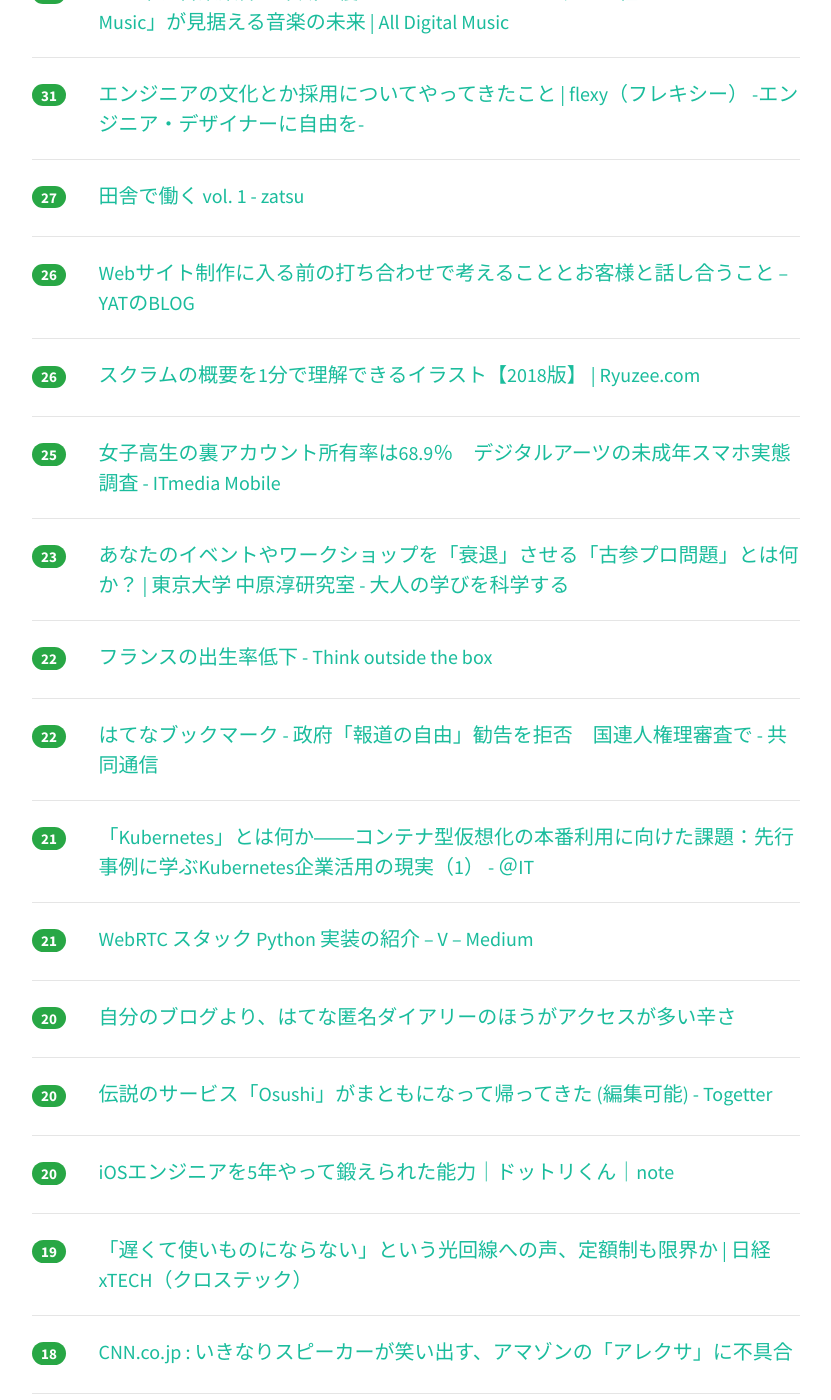
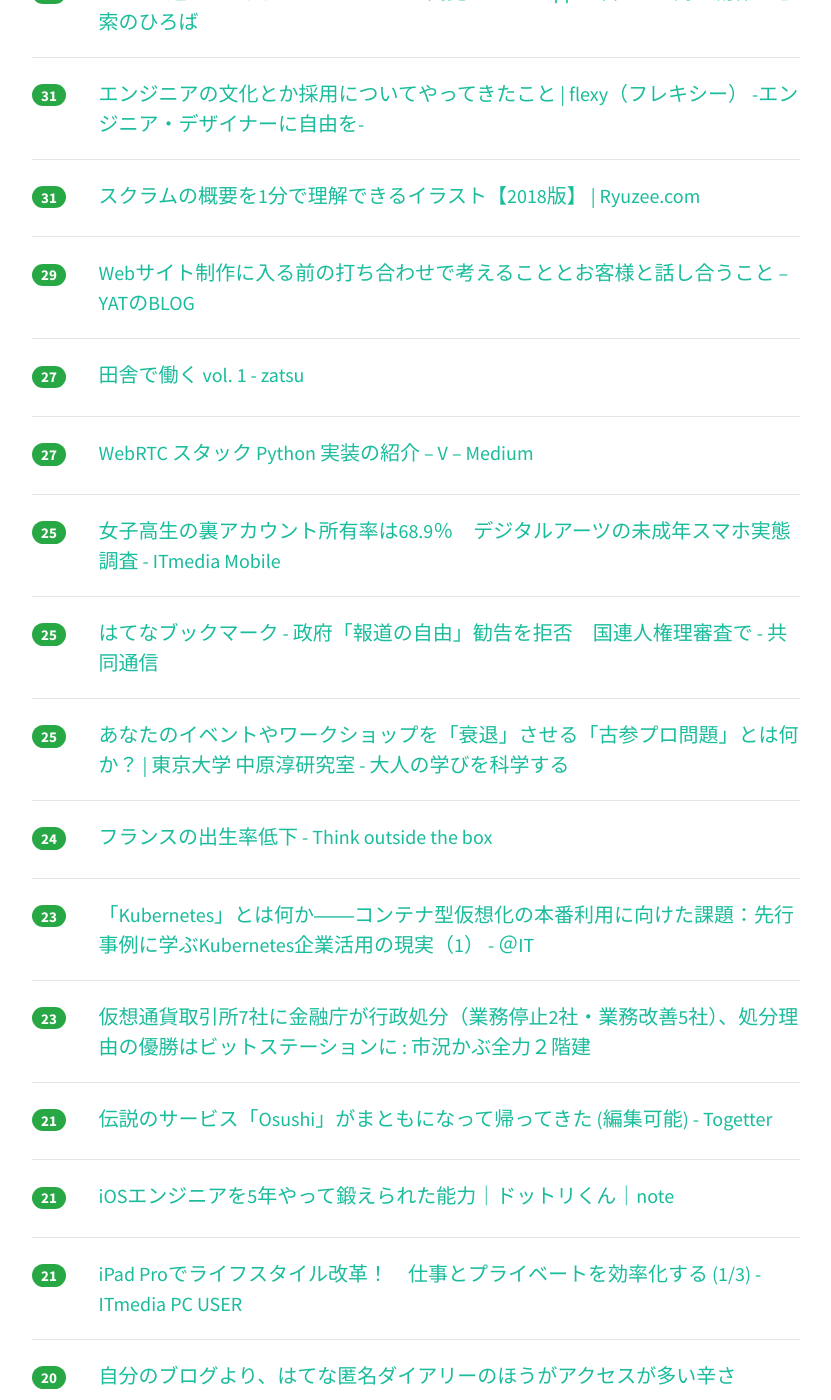
Before and after one commit to yatta47/hatena-matome-site, a Jekyll site: the page built from _posts/2018-03-08-hatena.md, in a window 1280 px wide and 1400 px high, scrolled down 1934 px. Shown: the whole window, without its empty margins (224-1055 px from the left). Built offline with Jekyll 4.4.1, drawn with Linux system fonts in a browser that asks for light colours; nearby versions of some CDN libraries; some of the changed text lies outside the part shown.

Commit message:
Updated 2018-03-08

```diff
--- a/_posts/2018-03-08-hatena.md
+++ b/_posts/2018-03-08-hatena.md
@@ -1,99 +1,99 @@
 ---
 layout: post
 title:  "2018-03-08 はてぶIT"
-date:   2018-03-08 14:03:27
+date:   2018-03-08 15:03:18
 tags: [it-hotentry]
 ---
-53 件のデータあり
+58 件のデータあり
 
 <hr><div class="row">
-<div class="col-1"><span class="badge badge-pill badge-success h2">602</span></div>
+<div class="col-1"><span class="badge badge-pill badge-success h2">623</span></div>
 <div class="col-11"><a href='http://takagi-hiromitsu.jp/diary/20180307.html' target='_blank'>高木浩光＠自宅の日記 - 個人情報保護委員会ゥァア゛ーッ ドガシャア</a></div>
 </div>
 <hr>
 <div class="row">
-<div class="col-1"><span class="badge badge-pill badge-success h2">386</span></div>
+<div class="col-1"><span class="badge badge-pill badge-success h2">429</span></div>
 <div class="col-11"><a href='https://togetter.com/li/1206162' target='_blank'>外注をしすぎた結果、他社に自社の仕様を教えてもらうというカオスな状況に多くの声が寄せられる「過度なアウトソーシングは非効率」 - Togetter</a></div>
 </div>
 <hr>
 <div class="row">
-<div class="col-1"><span class="badge badge-pill badge-success h2">216</span></div>
+<div class="col-1"><span class="badge badge-pill badge-success h2">291</span></div>
 <div class="col-11"><a href='http://japanese.engadget.com/2018/03/07/echo/' target='_blank'>アマゾンEchoスピーカーが唐突に笑い出す不具合発生。各地で怯えるユーザー続出 - Engadget 日本版</a></div>
 </div>
 <hr>
 <div class="row">
-<div class="col-1"><span class="badge badge-pill badge-success h2">209</span></div>
+<div class="col-1"><span class="badge badge-pill badge-success h2">216</span></div>
 <div class="col-11"><a href='http://www.yutorism.jp/entry/Hatebu' target='_blank'>【総集編】はてなブックマークの使い方 - ゆとりずむ</a></div>
 </div>
 <hr>
 <div class="row">
-<div class="col-1"><span class="badge badge-pill badge-success h2">189</span></div>
+<div class="col-1"><span class="badge badge-pill badge-success h2">207</span></div>
 <div class="col-11"><a href='http://tech.nikkeibp.co.jp/atcl/nxt/column/18/00134/030600025/' target='_blank'>「すごい技術もたった一つの課題で終わり」　マツダの天才エンジン技術者、大逆転の軌跡（後編） | 日経 xTECH（クロステック）</a></div>
 </div>
 <hr>
 <div class="row">
-<div class="col-1"><span class="badge badge-pill badge-success h2">173</span></div>
+<div class="col-1"><span class="badge badge-pill badge-success h2">180</span></div>
 <div class="col-11"><a href='http://www.ketancho.net/entry/2018/03/07/080000' target='_blank'>「SQLアンチパターン」を避けるためのチェックリスト①（DB論理設計編） - log4ketancho</a></div>
 </div>
 <hr>
 <div class="row">
-<div class="col-1"><span class="badge badge-pill badge-success h2">163</span></div>
+<div class="col-1"><span class="badge badge-pill badge-success h2">168</span></div>
 <div class="col-11"><a href='https://anond.hatelabo.jp/20180307223400' target='_blank'>ブクマカのアイデンティティ</a></div>
 </div>
 <hr>
 <div class="row">
-<div class="col-1"><span class="badge badge-pill badge-success h2">131</span></div>
+<div class="col-1"><span class="badge badge-pill badge-success h2">152</span></div>
 <div class="col-11"><a href='https://anond.hatelabo.jp/20180308013517' target='_blank'>IE対応と言われたら金額倍くらいを提示したい</a></div>
 </div>
 <hr>
 <div class="row">
-<div class="col-1"><span class="badge badge-pill badge-success h2">95</span></div>
+<div class="col-1"><span class="badge badge-pill badge-success h2">98</span></div>
+<div class="col-11"><a href='http://www.itmedia.co.jp/news/articles/1803/08/news062.html' target='_blank'>Alexaの突然の高笑い、Amazonは「修正中」 - ITmedia NEWS</a></div>
+</div>
+<hr>
+<div class="row">
+<div class="col-1"><span class="badge badge-pill badge-success h2">96</span></div>
 <div class="col-11"><a href='http://www.omg-ox.org/entry/oni' target='_blank'>パクリ、オマージュ、ジョークの線引き -ONIHITODEの件で- - OMGmag</a></div>
 </div>
 <hr>
 <div class="row">
-<div class="col-1"><span class="badge badge-pill badge-success h2">80</span></div>
-<div class="col-11"><a href='http://www.itmedia.co.jp/news/articles/1803/08/news062.html' target='_blank'>Alexaの突然の高笑い、Amazonは「修正中」 - ITmedia NEWS</a></div>
-</div>
-<hr>
-<div class="row">
-<div class="col-1"><span class="badge badge-pill badge-success h2">56</span></div>
+<div class="col-1"><span class="badge badge-pill badge-success h2">73</span></div>
 <div class="col-11"><a href='https://qiita.com/n_mogi/items/252dc4dcf75f3b2ea977' target='_blank'>個人的にPHPで開発する上で頭に入れておきたいと思っている事 - Qiita</a></div>
 </div>
 <hr>
 <div class="row">
-<div class="col-1"><span class="badge badge-pill badge-success h2">52</span></div>
+<div class="col-1"><span class="badge badge-pill badge-success h2">60</span></div>
+<div class="col-11"><a href='https://geek-out.jp/column/entry/2018/03/08/110000' target='_blank'>オープンさは私のキャリアの原動力 ─ SIer、Web系、フリーランスという変遷で実感した「オープンにすること」の大切さ - GeekOut</a></div>
+</div>
+<hr>
+<div class="row">
+<div class="col-1"><span class="badge badge-pill badge-success h2">54</span></div>
 <div class="col-11"><a href='https://forest.watch.impress.co.jp/docs/serial/yajiuma/1110338.html' target='_blank'>Windows版「Google Chrome」のコンパイラーが「MSVC」から「Clang」に - やじうまの杜 - 窓の杜</a></div>
 </div>
 <hr>
 <div class="row">
-<div class="col-1"><span class="badge badge-pill badge-success h2">44</span></div>
+<div class="col-1"><span class="badge badge-pill badge-success h2">47</span></div>
 <div class="col-11"><a href='http://blog.lai.so/entry/2018/03/08/%E7%84%A1%E6%B3%95%E5%9C%B0%E5%B8%AF%E3%81%AB%E3%83%86%E3%82%B9%E3%83%88%E3%82%B1%E3%83%BC%E3%82%B9%E3%82%92%E8%BF%BD%E5%8A%A0%E3%81%99%E3%82%8B%E6%99%82%E3%81%AB%E3%81%84%E3%81%A4%E3%82%82%E3%82%84%E3%81%A3' target='_blank'>無法地帯にテストケースを追加する時にいつもやっている戦略 - laiso</a></div>
 </div>
 <hr>
 <div class="row">
-<div class="col-1"><span class="badge badge-pill badge-success h2">40</span></div>
-<div class="col-11"><a href='https://geek-out.jp/column/entry/2018/03/08/110000' target='_blank'>オープンさは私のキャリアの原動力 ─ SIer、Web系、フリーランスという変遷で実感した「オープンにすること」の大切さ - GeekOut</a></div>
+<div class="col-1"><span class="badge badge-pill badge-success h2">44</span></div>
+<div class="col-11"><a href='https://ja.stackoverflow.com/questions/9920/' target='_blank'>linux - 大量のメモリを使用するプログラムからコマンドを実行する方法 - スタック・オーバーフロー</a></div>
 </div>
 <hr>
 <div class="row">
-<div class="col-1"><span class="badge badge-pill badge-success h2">38</span></div>
+<div class="col-1"><span class="badge badge-pill badge-success h2">41</span></div>
 <div class="col-11"><a href='http://kabumatome.doorblog.jp/archives/65914258.html' target='_blank'>JJ４月号、日本生命の社員の設定を盛りすぎる : 市況かぶ全力２階建</a></div>
 </div>
 <hr>
 <div class="row">
-<div class="col-1"><span class="badge badge-pill badge-success h2">37</span></div>
-<div class="col-11"><a href='https://ja.stackoverflow.com/questions/9920/' target='_blank'>linux - 大量のメモリを使用するプログラムからコマンドを実行する方法 - スタック・オーバーフロー</a></div>
+<div class="col-1"><span class="badge badge-pill badge-success h2">35</span></div>
+<div class="col-11"><a href='http://jaykogami.com/2018/03/15002.html' target='_blank'>2018年、音楽業界の常識を覆しかねないスタートアップ10社に「Techstars Music」が見据える音楽の未来 | All Digital Music</a></div>
 </div>
 <hr>
 <div class="row">
-<div class="col-1"><span class="badge badge-pill badge-success h2">34</span></div>
+<div class="col-1"><span class="badge badge-pill badge-success h2">35</span></div>
 <div class="col-11"><a href='https://motemen.hatenablog.com/entry/2018/03/ethereum-dapp-protect-content' target='_blank'>Ether を送金した人だけコンテンツを閲覧できる Ðapp を書いた - 詩と創作・思索のひろば</a></div>
-</div>
-<hr>
-<div class="row">
-<div class="col-1"><span class="badge badge-pill badge-success h2">32</span></div>
-<div class="col-11"><a href='http://jaykogami.com/2018/03/15002.html' target='_blank'>2018年、音楽業界の常識を覆しかねないスタートアップ10社に「Techstars Music」が見据える音楽の未来 | All Digital Music</a></div>
 </div>
 <hr>
 <div class="row">
@@ -102,18 +102,23 @@ tags: [it-hotentry]
 </div>
 <hr>
 <div class="row">
+<div class="col-1"><span class="badge badge-pill badge-success h2">31</span></div>
+<div class="col-11"><a href='http://www.ryuzee.com/contents/blog/7124' target='_blank'>スクラムの概要を1分で理解できるイラスト【2018版】 | Ryuzee.com</a></div>
+</div>
+<hr>
+<div class="row">
+<div class="col-1"><span class="badge badge-pill badge-success h2">29</span></div>
+<div class="col-11"><a href='https://wp.yat-net.com/?p=6390' target='_blank'>Webサイト制作に入る前の打ち合わせで考えることとお客様と話し合うこと – YATのBLOG</a></div>
+</div>
+<hr>
+<div class="row">
 <div class="col-1"><span class="badge badge-pill badge-success h2">27</span></div>
 <div class="col-11"><a href='http://komatatsu.hateblo.jp/entry/2018/03/07/232003' target='_blank'>田舎で働く vol. 1 - zatsu</a></div>
 </div>
 <hr>
 <div class="row">
-<div class="col-1"><span class="badge badge-pill badge-success h2">26</span></div>
-<div class="col-11"><a href='https://wp.yat-net.com/?p=6390' target='_blank'>Webサイト制作に入る前の打ち合わせで考えることとお客様と話し合うこと – YATのBLOG</a></div>
-</div>
-<hr>
-<div class="row">
-<div class="col-1"><span class="badge badge-pill badge-success h2">26</span></div>
-<div class="col-11"><a href='http://www.ryuzee.com/contents/blog/7124' target='_blank'>スクラムの概要を1分で理解できるイラスト【2018版】 | Ryuzee.com</a></div>
+<div class="col-1"><span class="badge badge-pill badge-success h2">27</span></div>
+<div class="col-11"><a href='https://medium.com/@voluntas/1d129a997043' target='_blank'>WebRTC スタック Python 実装の紹介 – V – Medium</a></div>
 </div>
 <hr>
 <div class="row">
@@ -122,28 +127,43 @@ tags: [it-hotentry]
 </div>
 <hr>
 <div class="row">
-<div class="col-1"><span class="badge badge-pill badge-success h2">23</span></div>
+<div class="col-1"><span class="badge badge-pill badge-success h2">25</span></div>
+<div class="col-11"><a href='http://b.hatena.ne.jp/entry/s/this.kiji.is/344094119507182689' target='_blank'>はてなブックマーク - 政府「報道の自由」勧告を拒否　国連人権理審査で - 共同通信</a></div>
+</div>
+<hr>
+<div class="row">
+<div class="col-1"><span class="badge badge-pill badge-success h2">25</span></div>
 <div class="col-11"><a href='http://www.nakahara-lab.net/blog/archive/8617' target='_blank'>あなたのイベントやワークショップを「衰退」させる「古参プロ問題」とは何か？ | 東京大学 中原淳研究室 - 大人の学びを科学する</a></div>
 </div>
 <hr>
 <div class="row">
-<div class="col-1"><span class="badge badge-pill badge-success h2">22</span></div>
+<div class="col-1"><span class="badge badge-pill badge-success h2">24</span></div>
 <div class="col-11"><a href='http://totb.hatenablog.com/entry/2018/03/07/220552' target='_blank'>フランスの出生率低下 - Think outside the box</a></div>
 </div>
 <hr>
 <div class="row">
-<div class="col-1"><span class="badge badge-pill badge-success h2">22</span></div>
-<div class="col-11"><a href='http://b.hatena.ne.jp/entry/s/this.kiji.is/344094119507182689' target='_blank'>はてなブックマーク - 政府「報道の自由」勧告を拒否　国連人権理審査で - 共同通信</a></div>
+<div class="col-1"><span class="badge badge-pill badge-success h2">23</span></div>
+<div class="col-11"><a href='http://www.atmarkit.co.jp/ait/articles/1803/08/news006.html' target='_blank'>「Kubernetes」とは何か――コンテナ型仮想化の本番利用に向けた課題：先行事例に学ぶKubernetes企業活用の現実（1） - ＠IT</a></div>
+</div>
+<hr>
+<div class="row">
+<div class="col-1"><span class="badge badge-pill badge-success h2">23</span></div>
+<div class="col-11"><a href='http://kabumatome.doorblog.jp/archives/65914296.html' target='_blank'>仮想通貨取引所7社に金融庁が行政処分（業務停止2社・業務改善5社）、処分理由の優勝はビットステーションに : 市況かぶ全力２階建</a></div>
 </div>
 <hr>
 <div class="row">
 <div class="col-1"><span class="badge badge-pill badge-success h2">21</span></div>
-<div class="col-11"><a href='http://www.atmarkit.co.jp/ait/articles/1803/08/news006.html' target='_blank'>「Kubernetes」とは何か――コンテナ型仮想化の本番利用に向けた課題：先行事例に学ぶKubernetes企業活用の現実（1） - ＠IT</a></div>
+<div class="col-11"><a href='https://togetter.com/li/1206195' target='_blank'>伝説のサービス「Osushi」がまともになって帰ってきた (編集可能) - Togetter</a></div>
 </div>
 <hr>
 <div class="row">
 <div class="col-1"><span class="badge badge-pill badge-success h2">21</span></div>
-<div class="col-11"><a href='https://medium.com/@voluntas/1d129a997043' target='_blank'>WebRTC スタック Python 実装の紹介 – V – Medium</a></div>
+<div class="col-11"><a href='https://note.mu/dotrikun/n/n2aa2302fd95f' target='_blank'>iOSエンジニアを5年やって鍛えられた能力｜ドットリくん｜note</a></div>
+</div>
+<hr>
+<div class="row">
+<div class="col-1"><span class="badge badge-pill badge-success h2">21</span></div>
+<div class="col-11"><a href='http://www.itmedia.co.jp/pcuser/articles/1803/08/news039.html' target='_blank'>iPad Proでライフスタイル改革！　仕事とプライベートを効率化する (1/3) - ITmedia PC USER</a></div>
 </div>
 <hr>
 <div class="row">
@@ -153,17 +173,22 @@ tags: [it-hotentry]
 <hr>
 <div class="row">
 <div class="col-1"><span class="badge badge-pill badge-success h2">20</span></div>
-<div class="col-11"><a href='https://togetter.com/li/1206195' target='_blank'>伝説のサービス「Osushi」がまともになって帰ってきた (編集可能) - Togetter</a></div>
+<div class="col-11"><a href='http://tech.nikkeibp.co.jp/it/atcl/watcher/14/334361/110800954/' target='_blank'>「遅くて使いものにならない」という光回線への声、定額制も限界か | 日経 xTECH（クロステック）</a></div>
 </div>
 <hr>
 <div class="row">
 <div class="col-1"><span class="badge badge-pill badge-success h2">20</span></div>
-<div class="col-11"><a href='https://note.mu/dotrikun/n/n2aa2302fd95f' target='_blank'>iOSエンジニアを5年やって鍛えられた能力｜ドットリくん｜note</a></div>
+<div class="col-11"><a href='http://shiropen.com/2018/03/07/32995' target='_blank'>昔の2Dゲームを3Dに変換しVRでプレイできるエミュレータ最新版「3DNes V2（Pro）」登場。Oculus Rift/HTC Viveに対応 | Seamless</a></div>
 </div>
 <hr>
 <div class="row">
-<div class="col-1"><span class="badge badge-pill badge-success h2">19</span></div>
-<div class="col-11"><a href='http://tech.nikkeibp.co.jp/it/atcl/watcher/14/334361/110800954/' target='_blank'>「遅くて使いものにならない」という光回線への声、定額制も限界か | 日経 xTECH（クロステック）</a></div>
+<div class="col-1"><span class="badge badge-pill badge-success h2">18</span></div>
+<div class="col-11"><a href='http://diamond.jp/articles/-/162583' target='_blank'>少人数のチームを率いる上司が言ってはいけないNGワード | グローバル仕事人のコミュ力　澤円 | ダイヤモンド・オンライン</a></div>
+</div>
+<hr>
+<div class="row">
+<div class="col-1"><span class="badge badge-pill badge-success h2">18</span></div>
+<div class="col-11"><a href='https://markezine.jp/article/detail/27613' target='_blank'>「レスポンス広告」から「ブランディング広告」へ　 従来のデジタル指標だけでは広告効果は測れない (1/3)：MarkeZine（マーケジン）</a></div>
 </div>
 <hr>
 <div class="row">
@@ -172,8 +197,8 @@ tags: [it-hotentry]
 </div>
 <hr>
 <div class="row">
-<div class="col-1"><span class="badge badge-pill badge-success h2">17</span></div>
-<div class="col-11"><a href='http://diamond.jp/articles/-/162583' target='_blank'>少人数のチームを率いる上司が言ってはいけないNGワード | グローバル仕事人のコミュ力　澤円 | ダイヤモンド・オンライン</a></div>
+<div class="col-1"><span class="badge badge-pill badge-success h2">18</span></div>
+<div class="col-11"><a href='http://tbpgr.hatenablog.com/entry/2018/03/06/183000' target='_blank'>知らずに敵を増やすかもしれない「コーダー」という言葉の使用 - Tbpgr Blog</a></div>
 </div>
 <hr>
 <div class="row">
@@ -184,16 +209,6 @@ tags: [it-hotentry]
 <div class="row">
 <div class="col-1"><span class="badge badge-pill badge-success h2">17</span></div>
 <div class="col-11"><a href='https://www3.nhk.or.jp/news/business_tokushu/2018_0307.html' target='_blank'>まだスマホ？ イマドキ女子は違います｜NHK NEWS WEB</a></div>
-</div>
-<hr>
-<div class="row">
-<div class="col-1"><span class="badge badge-pill badge-success h2">17</span></div>
-<div class="col-11"><a href='https://markezine.jp/article/detail/27613' target='_blank'>「レスポンス広告」から「ブランディング広告」へ　 従来のデジタル指標だけでは広告効果は測れない (1/3)：MarkeZine（マーケジン）</a></div>
-</div>
-<hr>
-<div class="row">
-<div class="col-1"><span class="badge badge-pill badge-success h2">17</span></div>
-<div class="col-11"><a href='http://shiropen.com/2018/03/07/32995' target='_blank'>昔の2Dゲームを3Dに変換しVRでプレイできるエミュレータ最新版「3DNes V2（Pro）」登場。Oculus Rift/HTC Viveに対応 | Seamless</a></div>
 </div>
 <hr>
 <div class="row">
@@ -208,12 +223,7 @@ tags: [it-hotentry]
 <hr>
 <div class="row">
 <div class="col-1"><span class="badge badge-pill badge-success h2">16</span></div>
-<div class="col-11"><a href='http://www.itmedia.co.jp/pcuser/articles/1803/08/news039.html' target='_blank'>iPad Proでライフスタイル改革！　仕事とプライベートを効率化する (1/3) - ITmedia PC USER</a></div>
-</div>
-<hr>
-<div class="row">
-<div class="col-1"><span class="badge badge-pill badge-success h2">16</span></div>
-<div class="col-11"><a href='http://tbpgr.hatenablog.com/entry/2018/03/06/183000' target='_blank'>知らずに敵を増やすかもしれない「コーダー」という言葉の使用 - Tbpgr Blog</a></div>
+<div class="col-11"><a href='https://togetter.com/li/1206196' target='_blank'>投げ銭サービス「Osushi」、サービス再開するや否やオモチャにされてしまう - Togetter</a></div>
 </div>
 <hr>
 <div class="row">
@@ -243,7 +253,7 @@ tags: [it-hotentry]
 <hr>
 <div class="row">
 <div class="col-1"><span class="badge badge-pill badge-success h2">14</span></div>
-<div class="col-11"><a href='https://togetter.com/li/1206196' target='_blank'>投げ銭サービス「Osushi」、サービス再開するや否やオモチャにされてしまう - Togetter</a></div>
+<div class="col-11"><a href='https://qiita.com/oinori_man/items/29bdcc16acf186aa96a6' target='_blank'>大学を合格してから始めるwindowsでプログラミング 1日目 - Qiita</a></div>
 </div>
 <hr>
 <div class="row">
@@ -252,13 +262,28 @@ tags: [it-hotentry]
 </div>
 <hr>
 <div class="row">
+<div class="col-1"><span class="badge badge-pill badge-success h2">13</span></div>
+<div class="col-11"><a href='https://docs.google.com/presentation/d/1CNTa1nR9Fgf53md3oUaqpImJRyxStnaHsTyWje9YUbQ/mobilepresent?slide=id.p' target='_blank'>元号予想 - Google スライド</a></div>
+</div>
+<hr>
+<div class="row">
 <div class="col-1"><span class="badge badge-pill badge-success h2">12</span></div>
-<div class="col-11"><a href='https://qiita.com/oinori_man/items/29bdcc16acf186aa96a6' target='_blank'>大学を合格してから始めるwindowsでプログラミング 1日目 - Qiita</a></div>
+<div class="col-11"><a href='https://github.com/GoogleCloudPlatform/skaffold' target='_blank'>GitHub - GoogleCloudPlatform/skaffold: Easy and Repeatable Kubernetes Development</a></div>
 </div>
 <hr>
 <div class="row">
 <div class="col-1"><span class="badge badge-pill badge-success h2">10</span></div>
 <div class="col-11"><a href='https://blog.mozilla.org/addons/2018/03/05/updates-add-review-policies/' target='_blank'>Updates to Add-on Review Policies | Mozilla Add-ons Blog</a></div>
+</div>
+<hr>
+<div class="row">
+<div class="col-1"><span class="badge badge-pill badge-success h2">10</span></div>
+<div class="col-11"><a href='http://nlab.itmedia.co.jp/nl/articles/1803/08/news032.html' target='_blank'>Twitterがブックマーク機能を導入した（本当の）理由 - ねとらぼ</a></div>
+</div>
+<hr>
+<div class="row">
+<div class="col-1"><span class="badge badge-pill badge-success h2">10</span></div>
+<div class="col-11"><a href='http://tech.plaid.co.jp/software-development-not-start-from-shu/' target='_blank'>「型を守る」ことから始めないソフトウェア開発 ー 常にゼロベースで考える | PLAID engineer blog</a></div>
 </div>
 <hr>
 <div class="row">
```
